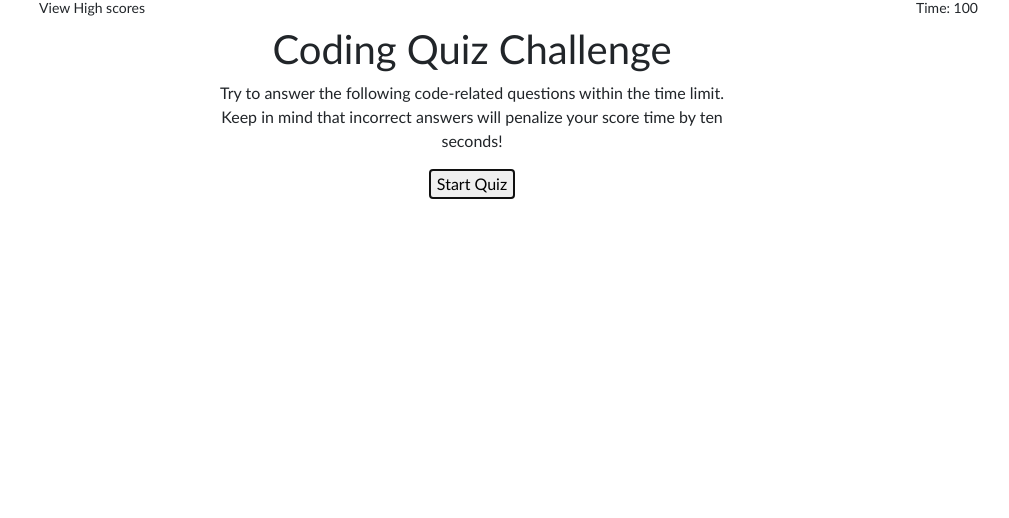
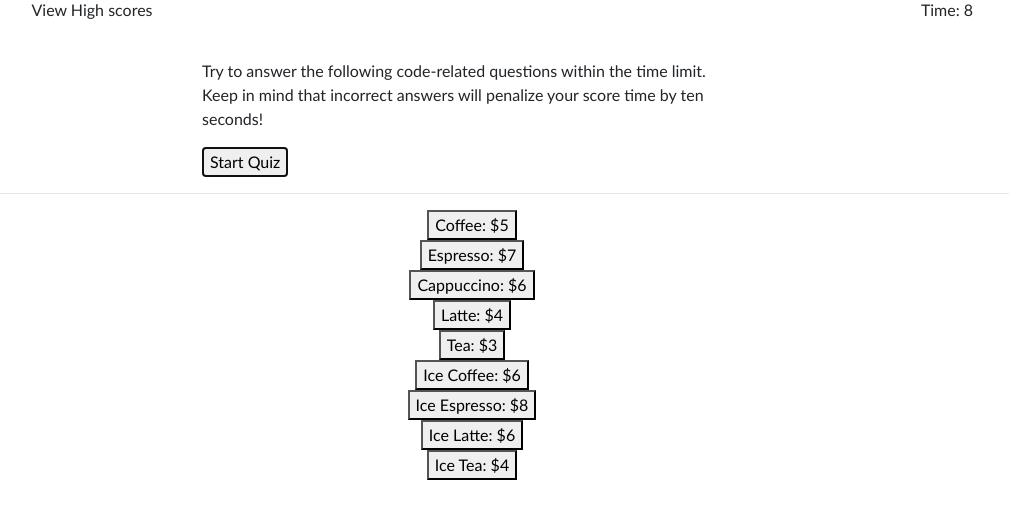
Before and after one commit to macksm3/HW4-Code-Quiz, a plain HTML site: page index.html in a window 1280 px wide. Both pictures are taken after a click on the button "Start Quiz". Shown: the whole page, without its empty margins (168-1177 px from the left). Drawn offline with nearby package versions, Linux system fonts and the light colour scheme.

Commit message:
game timer

```diff
--- a/assets/css/style.css
+++ b/assets/css/style.css
@@ -11,5 +11,10 @@ body {
 }
 
 #staticStuff h4 {
-  font-size: 14px;
+  font-size: 16px;
+  margin-bottom: 40px;
 }
+
+.quizMode {
+  text-align: left;
+}
--- a/assets/js/script.js
+++ b/assets/js/script.js
@@ -1,13 +1,61 @@
 // Code Quiz
+// wait until document ready
+$(function() {
 
-var startButton = document.querySelector("#btnStart");
-let gameOn = false
+  // Global variables
+  let gameOn = false;
+  let gameTime = 10;
 
-startButton.addEventListener("click", function(event) {
-  event.preventDefault();
+  // timer
+  const timeView = $("#showTime")
+  timeView.text(gameTime);
+  // function timeCountdown() {
 
-  // create user object from submission
-  gameOn = true;
-  console.log(gameOn);
+  // }
+
+  const outputBox = $("#outputGroup")
+
+  // click start quiz button
+  $("#btnStart").on("click", function() {
+    gameOn = true;
+    console.log("testing");
+    $("#quizHeader").empty();
+    outputBox.addClass("quizMode");
+    // start countdown timer
+    let x = setInterval(function() {
+      gameTime --;
+      if (gameTime < 1) {
+        clearInterval(x);
+        console.log("game over");
+        outputBox.empty().removeClass("quizMode").html("<h1>All done!</h1><p>Your final score is " + gameTime + ".</p>");
+      }
+      timeView.text(gameTime);
+    }, 1000);
 
   });
+
+
+
+  // drink list for testing purposes
+  // We are given an array that holds all of the drinks available
+  var drinkList = [
+    "Coffee: $5",
+    "Espresso: $7",
+    "Cappuccino: $6",
+    "Latte: $4",
+    "Tea: $3",
+    "Ice Coffee: $6",
+    "Ice Espresso: $8",
+    "Ice Latte: $6",
+    "Ice Tea: $4"
+  ];
+  // This line of JavaScript "grabs" the main div on the page ("#drink-options");
+  var drinkDiv = $("#drink-options");
+  // Here we loop through our array using the .each() method
+  $.each(drinkList, function(i, drink) {
+    // We then add each to an element in the main div on the page ("#drink-options")
+    drinkDiv.append("<div><button>" + drink + "</button></div>");
+  });
+
+
+});
--- a/index.html
+++ b/index.html
@@ -6,37 +6,37 @@
     <meta name="viewport" content="width=device-width, initial-scale=1.0">
     <meta http-equiv="X-UA-Compatible" content="ie=edge" />
 
-    <!-- jQuery Library -->
-    <script src="https://cdnjs.cloudflare.com/ajax/libs/jquery/3.5.1/jquery.min.js" integrity="sha512-bLT0Qm9VnAYZDflyKcBaQ2gg0hSYNQrJ8RilYldYQ1FxQYoCLtUjuuRuZo+fjqhx/qtq/1itJ0C2ejDxltZVFg==" crossorigin="anonymous"></script>
     <!-- css files -->
     <!-- Bootstrap CDN -->
     <!-- <link rel="stylesheet" href="https://maxcdn.bootstrapcdn.com/font-awesome/4.7.0/css/font-awesome.min.css"> -->
     <link rel="stylesheet" href="https://stackpath.bootstrapcdn.com/bootstrap/4.5.0/css/bootstrap.min.css" integrity="sha384-9aIt2nRpC12Uk9gS9baDl411NQApFmC26EwAOH8WgZl5MYYxFfc+NcPb1dKGj7Sk" crossorigin="anonymous">
     <!-- Local CSS -->
     <link rel="stylesheet" href="./assets/css/style.css">
+
     <!-- page title appears in browser tab -->
     <title>M3 Code Quiz</title>
   </head>
+
   <body>
-    <div id="staticStuff" class="container">
-      <div class="row">
+    <div class="container">
+      <div id="staticStuff" class="row">
         <h4 id="highScoreView" class="col-4">View High scores</h4>
         <div class="col-6"></div>
-        <h4 id="timeDisplay" class="col-2">Time: 100</h4>
+        <h4 id="timeDisplay" class="col-2">Time: <span id="showTime"></span></h4>
       </div>
-      <header id="quiz-header">
+      <header id="quizHeader">
         <h1 class="headLine">Coding Quiz Challenge</h1>
       </header>
-      <section id="outputGroup" class="row">
+      <section class="row">
         <div class="col-3"></div>
-        <div class="col-6">
+        <div id="outputGroup" class="col-6">
           <p id="question">Try to answer the following code-related questions within the time limit. Keep in mind that incorrect answers will penalize your score time by ten seconds!</p>
+          <button id="btnStart">Start Quiz</button>
           <!-- <hr> -->
         </div>
         <div class="col-3"></div>
       </section>
       <div id="inputGroup">
-        <button id="btnStart">Start Quiz</button>
         <ul class="answers">
           <!-- <li id="answer-1">Answer 1</li>
           <li id="answer-2">Answer 2</li>
@@ -44,9 +44,17 @@
           <li id="answer-4">Answer 4</li> -->
         </ul>
       </div>
+      <hr>
+      <!-- Here we create a generic div called "drink-options" -->
+      <div id="drink-options"></div>
 
     </div>
 
+    <!-- jQuery Library CDN here  -->
+    <script src="https://cdnjs.cloudflare.com/ajax/libs/jquery/3.5.1/jquery.min.js" integrity="sha512-bLT0Qm9VnAYZDflyKcBaQ2gg0hSYNQrJ8RilYldYQ1FxQYoCLtUjuuRuZo+fjqhx/qtq/1itJ0C2ejDxltZVFg==" crossorigin="anonymous"></script>
+    <!-- <script src="https://ajax.googleapis.com/ajax/libs/jquery/3.5.1/jquery.min.js"></script> -->
+    <!-- <script src="https://code.jquery.com/jquery-3.5.1.js" integrity="sha256-QWo7LDvxbWT2tbbQ97B53yJnYU3WhH/C8ycbRAkjPDc=" crossorigin="anonymous"></script> -->
+    <!-- <script src="https://code.jquery.com/jquery-3.5.1.slim.min.js" integrity="sha256-4+XzXVhsDmqanXGHaHvgh1gMQKX40OUvDEBTu8JcmNs=" crossorigin="anonymous"></script> -->
     <!-- call javascript file -->
     <script src="./assets/js/script.js"></script>
 
```
Also changed, not shown: 2 other files.
